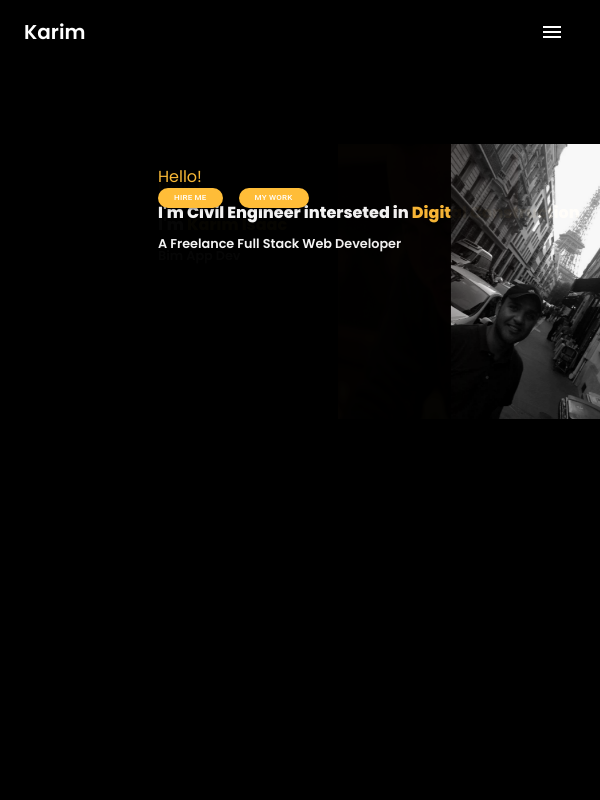
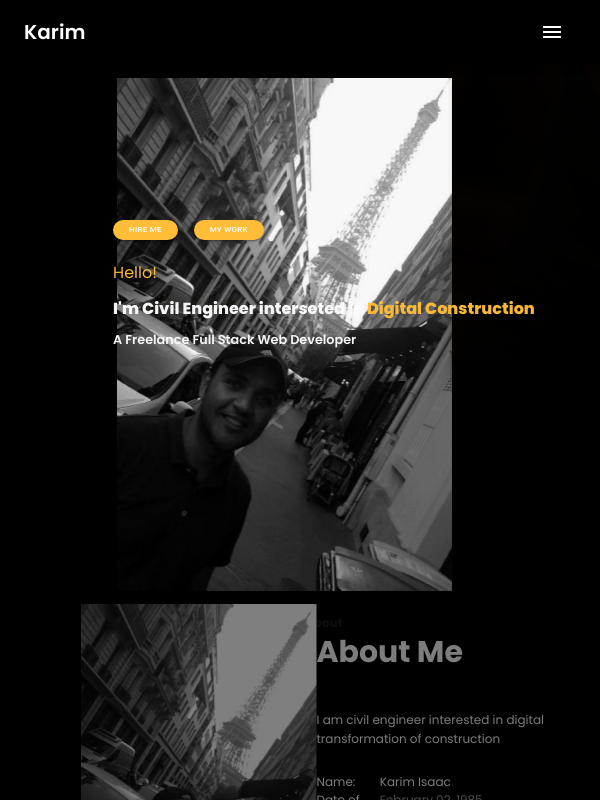
Before and after one commit to KIsaac85/kisaac85.github.io, a React (Vite) app: page / in a window 600 px wide. Shown: the top 800 px of the page. Built offline with nearby package versions, Linux system fonts and the light colour scheme.

Commit message:
adjust style for home thickness mobile

```diff
--- a/src/Home.jsx
+++ b/src/Home.jsx
@@ -30,8 +30,7 @@ function Home() {
   return (
     <div
       id="home-section"
-      className="main-flex-row main-content-center home-top-space home-relContainer-mob"
-    >
+      className="main-flex-row main-content-center home-top-space home-relContainer-mob" >
       <div className="home-paragraph home-absInner-mob" >
         <Fade className="home-relative-position" in={checked} timeout={2500}>
           <div style={width > 600 && { width: 800 }}>
@@ -86,15 +85,15 @@ function Home() {
           </Link>
         </Stack>
       </div>
-      <div className="main-flex-row home-absInner-mob" >
-        <Fade className="home-fade-img main-mob-image" style={{}} in={!checked} timeout={2500}>
-          <img
+      <div className="main-flex-row home-absInner-mob home-img-zindex" >
+        <Fade className="home-fade-img main-mob-image"  in={!checked} timeout={2500}>
+          <img id="home-whiteImg-mob"
             src={`${image1}`}
             alt="personal photo"
           />
         </Fade>
         <Fade in={checked} timeout={2500} className="main-mob-image">
-          <img
+          <img id="home-yellowImg-mob"
             src={`${image2}`}
             alt="personal photo"
           />
--- a/src/css/Style Home.css
+++ b/src/css/Style Home.css
@@ -1,7 +1,4 @@
-#home-section{
 
-    height: 30rem;
-}
 
 
 @media (min-width: 600px) {
@@ -26,8 +23,16 @@
         position:relative;
         left: 65%;
     }
+    .home-top-space{
+        margin-top: 9rem;
+    }
+    #home-section{
+        height: 30rem;
+    }
 }
-
+.home-img-zindex{
+    z-index: -1;
+}
 @media (max-width: 600px) {
     .home-relContainer-mob{
         position: relative;
@@ -35,15 +40,35 @@
     }
     .home-absInner-mob{
         position: absolute;
-        left: 25%;
+        left: 18%;
     }
     .home-relative-position{
         position: relative;
-        top: 2rem
+        top: 5rem
     }
+
     .home-relat-position{
         position: relative;
-        top: -5rem;
+        top: -1rem;
+    }
+
+    #home-yellowImg-mob{
+        position: relative;
+        right:   0%;
+        top: -20.5rem;
+    }
+
+    #home-whiteImg-mob{
+        position: relative;
+        left: 0.8%;
+        top: -6.1rem;
+    }
+
+    .home-top-space{
+        margin-top: 11rem;
+    }
+    #home-section{
+        height: 10rem;
     }
 }
 
@@ -52,9 +77,7 @@
     animation: fade-down 2.5s infinite alternate;
 }
 
-.home-top-space{
-    margin-top: 9rem;
-}
+
 
 .home-reduce-width{
     width: 100px;
--- a/src/css/Style Main.css
+++ b/src/css/Style Main.css
@@ -8,7 +8,7 @@
     --greyColor:rgb(153,153,153);
 }
 
-#root , #main-div, .main-content-center{
+#root , #main-div {
     width: 100%;
 }
 
@@ -28,22 +28,10 @@
 
 
  @media (max-width: 600px) {
-     .main-mob-container-relative{
-        position: relative;
+     .main-mob-image{
+        width:70%;
+        height: auto;
 
-
-    }
-    .main-mob-abs{
-        position:absolute;
-        top:-10%;
-        left: 10%;
-        z-index: -1;
-    }
-
-
-     .main-mob-image{
-        width:40%;
-        height: auto;
     }
     h1{
         font-size: 1rem;
```
